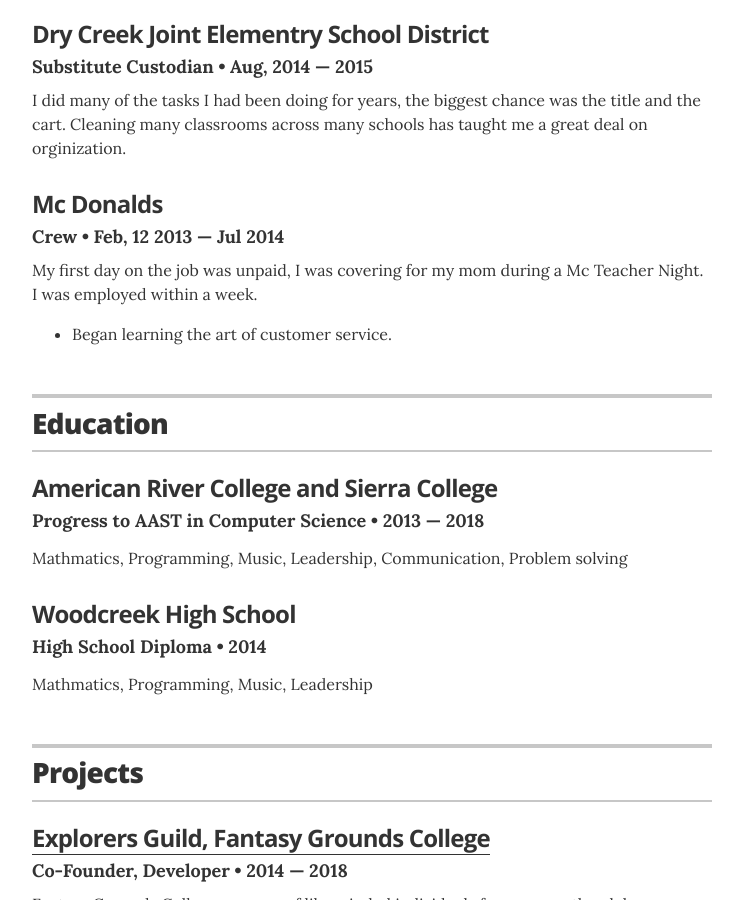
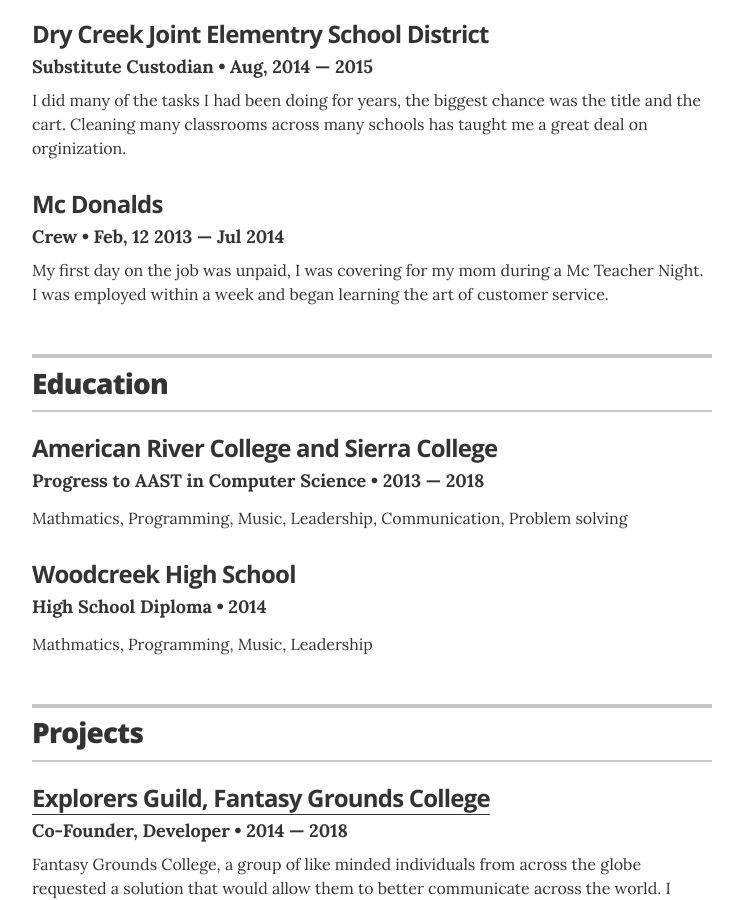
Before and after one commit to LogosWorks/LogosWorks.github.io, a Jekyll site: the page built from index.html, in a window 1280 px wide and 900 px high, scrolled down 1109 px. Shown: the whole window, without its empty margins (268-1011 px from the left). Built offline with Jekyll 4.4.1, drawn with Linux system fonts in a browser that asks for light colours.

Commit message:
Update experience.yml

```diff
--- a/_data/experience.yml
+++ b/_data/experience.yml
@@ -33,4 +33,4 @@
 - company: Mc Donalds
   position: Crew
   duration:  Feb, 12 2013 &mdash; Jul 2014
-  summary: My first day on the job was unpaid, I was covering for my mom during a Mc Teacher Night. I was employed within a week. <ul class="resume-item-list"><li>Began learning the art of customer service.
+  summary: My first day on the job was unpaid, I was covering for my mom during a Mc Teacher Night. I was employed within a week and began learning the art of customer service.
```
